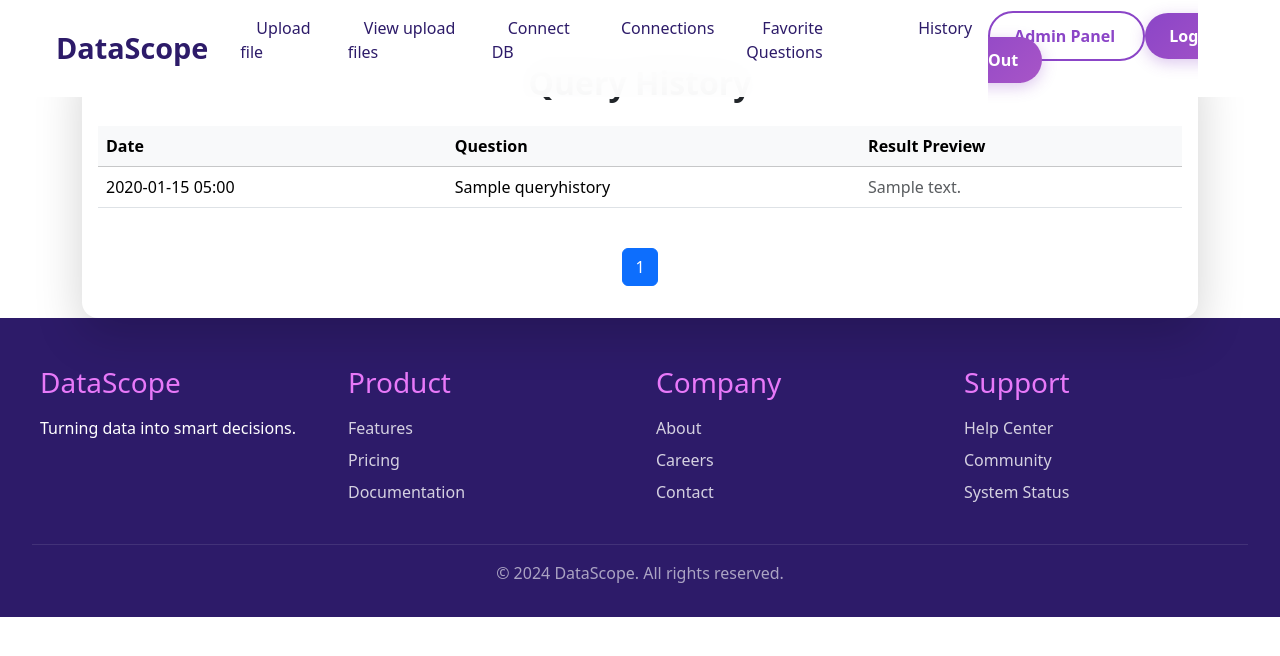
After one commit to mariafer26/DataScope, a Django app: page /history/ in a window 1280 px wide. The commit adds this page. Shown: the top 656 px of the page. Run offline with Django 4.2, Linux system fonts and the light colour scheme; a user stored in the database is signed in; tables that the repository leaves empty hold one stand-in row (values such as "Sample post"); some libraries are stand-ins or nearby versions.

Commit message:
Add FR14 feature (Logging & Query History)

```diff
--- a/Data/models.py
+++ b/Data/models.py
@@ -84,3 +84,16 @@ class DataSource(models.Model):
 
     def __str__(self):
         return f"{self.name} ({self.engine})"
+
+
+class QueryHistory(models.Model):
+    user = models.ForeignKey(settings.AUTH_USER_MODEL, on_delete=models.CASCADE, related_name="query_history")
+    question = models.TextField()
+    result_preview = models.TextField()
+    created_at = models.DateTimeField(auto_now_add=True)
+
+    class Meta:
+        ordering = ["-created_at"]
+
+    def __str__(self):
+        return f"{self.user.username} - {self.question[:50]}..."
--- a/Data/templates/base.html
+++ b/Data/templates/base.html
@@ -451,6 +451,7 @@
                     <li><a href="{% url 'connect_db' %}">Connect DB</a></li>
                     <li><a href="{% url 'connections_list' %}">Connections</a></li>
                     <li><a href="{% url 'favorite_questions' %}">Favorite Questions</a></li>
+                    <li><a href="{% url 'history' %}">History</a></li>
                     {% else %}
                     {% endif %}
                     {% endif %}
--- /dev/null
+++ b/Data/templates/history.html
@@ -0,0 +1,45 @@
+{% extends "base.html" %}
+{% block content %}
+<div class="container mt-5">
+  <div class="card shadow-lg border-0 rounded-4">
+    <div class="card-body">
+      <h2 class="fw-bold text-center mb-4">Query History</h2>
+      {% if page_obj %}
+      <div class="table-responsive">
+        <table class="table align-middle table-hover">
+          <thead class="table-light">
+            <tr>
+              <th>Date</th>
+              <th>Question</th>
+              <th>Result Preview</th>
+            </tr>
+          </thead>
+          <tbody>
+            {% for item in page_obj %}
+            <tr>
+              <td>{{ item.created_at|date:"Y-m-d H:i" }}</td>
+              <td class="text-break">{{ item.question }}</td>
+              <td class="text-break text-muted">{{ item.result_preview|truncatechars:120 }}</td>
+            </tr>
+            {% endfor %}
+          </tbody>
+        </table>
+      </div>
+      <nav class="d-flex justify-content-center mt-4">
+        <ul class="pagination">
+          {% if page_obj.has_previous %}
+          <li class="page-item"><a class="page-link" href="?page={{ page_obj.previous_page_number }}">Previous</a></li>
+          {% endif %}
+          <li class="page-item active"><a class="page-link">{{ page_obj.number }}</a></li>
+          {% if page_obj.has_next %}
+          <li class="page-item"><a class="page-link" href="?page={{ page_obj.next_page_number }}">Next</a></li>
+          {% endif %}
+        </ul>
+      </nav>
+      {% else %}
+      <p class="text-center text-muted mt-3">No queries logged yet.</p>
+      {% endif %}
+    </div>
+  </div>
+</div>
+{% endblock %}
--- a/Data/views.py
+++ b/Data/views.py
@@ -1,7 +1,7 @@
 from django.shortcuts import render, redirect, get_object_or_404
 from django.contrib import messages
 from .forms import UploadFileForm, DBConnectionForm, FavoriteQuestionForm
-from .models import UploadedFile, DataSource, FavoriteQuestion
+from .models import UploadedFile, DataSource, FavoriteQuestion, QueryHistory
 from django.contrib.auth import authenticate, login, logout
 from django.contrib.auth.forms import AuthenticationForm
 from .user_forms import CustomUserCreationForm
@@ -20,6 +20,7 @@ from django.views.decorators.http import require_http_methods
 from django.utils import timezone
 from django.http import HttpResponse, HttpResponseBadRequest, JsonResponse
 from django.template.loader import get_template
+from django.core.paginator import Paginator
 from xhtml2pdf import pisa
 import io
 import base64
@@ -331,6 +332,8 @@ def ask_chat_view(request, source_type, source_id):
                     }
 
                 chat_history.append(bot_msg)
+                from .views import log_query
+                log_query(request.user, question, bot_msg["text"] or bot_msg["data"])
 
             except Exception as e:
                 bot_msg = {
@@ -340,6 +343,8 @@ def ask_chat_view(request, source_type, source_id):
                     "data": []
                 }
                 chat_history.append(bot_msg)
+                from .views import log_query
+                log_query(request.user, question, bot_msg["text"] or bot_msg["data"])
 
             finally:
                 if source_kind == "file" and "engine" in locals() and "tablas_cargadas" in locals():
@@ -771,3 +776,23 @@ def use_favorite_question_view(request, question_id):
 
     messages.info(request, "Please select a data source to use this favorite question.")
     return redirect("dashboard")
+
+
+def log_query(user, question, result):
+    """Guarda en BD cada pregunta y su respuesta resumida."""
+    if user.is_authenticated:
+        QueryHistory.objects.create(
+            user=user,
+            question=question,
+            result_preview=str(result)[:400]
+        )
+
+
+@login_required
+def history_view(request):
+    """Vista para ver el historial de preguntas y respuestas del usuario."""
+    history = QueryHistory.objects.filter(user=request.user)
+    paginator = Paginator(history, 8)  # 8 registros por página
+    page = request.GET.get("page")
+    page_obj = paginator.get_page(page)
+    return render(request, "history.html", {"page_obj": page_obj})
--- a/DataScope/urls.py
+++ b/DataScope/urls.py
@@ -36,6 +36,7 @@ urlpatterns = [
     path("connect/", views.connect_db_view, name="connect_db"),
     path("analyze-db/<int:db_id>/", views.analyze_db_view, name="analyze_db"),
     path("connections/", views.connections_list_view, name="connections_list"),
+    path("history/", views.history_view, name="history"),
     path(
         "select-table/<str:source_type>/<int:source_id>/",
         views.select_table_view,
```
Also changed, not shown: Data/migrations/0003_queryhistory.py (added).
